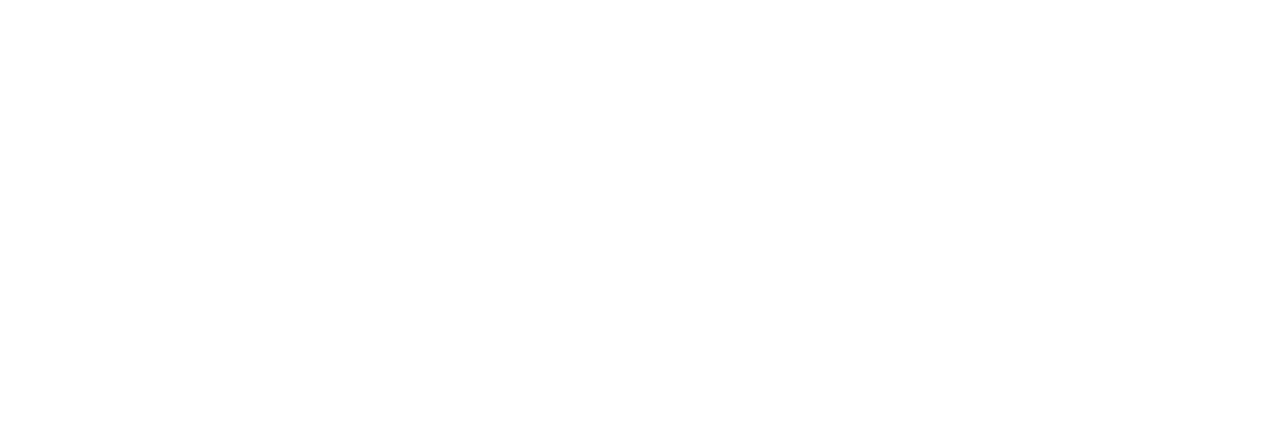
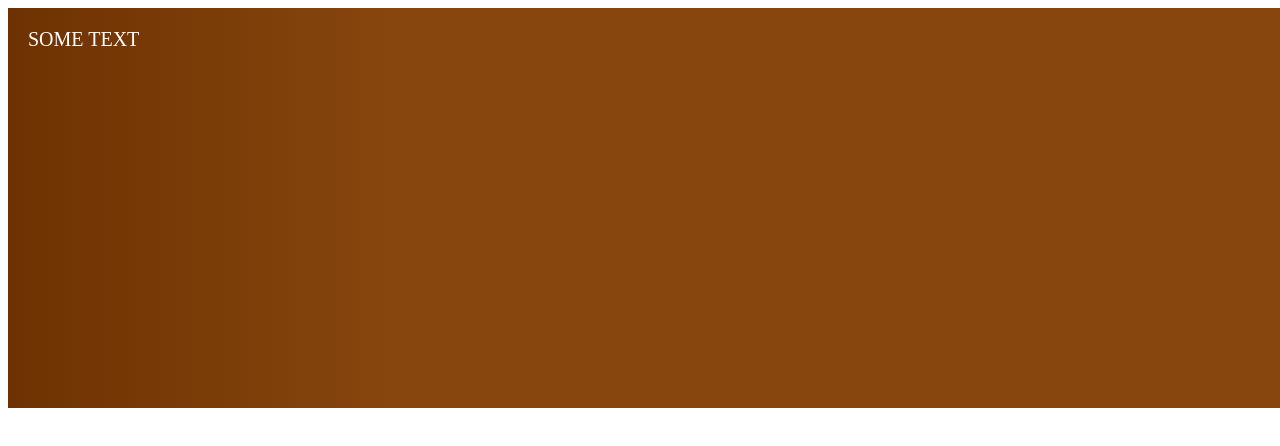
Before and after one commit to oluwatoba1/blemviv, a Gatsby site: page /shop in a window 1280 px wide. Built offline with nearby package versions, Linux system fonts and the light colour scheme; Gatsby itself is replaced by a stand-in of ours.

Commit message:
Chocolate remake

```diff
--- a/src/pages/shop.js
+++ b/src/pages/shop.js
@@ -27,10 +27,10 @@
     margin: 0;
     font-size: 100px;
     padding: 20px;
-    text-align: start;
+    align-self: start;
 
     @media (max-width: 640px) {
-        font-size: 70px;
+        font-size: 60px;
     }
 `
 
@@ -39,7 +39,7 @@
     font-size: 16px;
     text-decoration: underline;
     padding: 0 20px;
-    text-align: end;
+    align-self: end;
 
     @media (max-width: 640px) {
         font-size: 10px;
@@ -111,11 +111,10 @@
     height: 50vh;
     animation: fadeIn 0.6s cubic-bezier(0.25, 0.46, 0.45, 0.94);
 
-    ${
-        ({background}) => background === 1 || 4 && css`
-            background: linear-gradient(90deg, rgb(110,50,2) 0%, rgb(134,70,13) 30%);;
-        `
-    }
+
+
+            background: ${({background}) => background};
+
 
     @keyframes fadeIn {
             0%{
@@ -202,9 +201,9 @@
 
 
     render() {
-        const Pages = [
+        const Pages =
             {
-                item: [
+                items: [
                         {
                             id: 1,
                             background: 'linear-gradient(90deg, rgb(110,50,2) 0%, rgb(134,70,13) 30%)'
@@ -212,11 +211,18 @@
                         {
                             id: 2,
                             background: 'linear-gradient(90deg, rgb(110,50,2) 0%, rgb(134,70,13) 30%)'
+                        },
+                        {
+                            id: 3,
+                            background: 'linear-gradient(90deg, rgb(110,50,2) 0%, rgb(134,70,13) 30%)'
+                        },
+                        {
+                            id: 4,
+                            background: 'linear-gradient(90deg, rgb(86,189,18) 0%, rgb(58,129,10) 30%)'
                         }
                     ]
 
-            }
-        ];
+            };
         return (
             <Wrapper>
                 {this.state.listNumber === 0 &&
@@ -232,23 +238,23 @@
                 }
 
 
-                {Pages.map(page =>
-                    this.state.listNumber === 1 &&
+                {Pages.items.map((item) =>
+                    this.state.listNumber === item.id &&
 
-                        <ProductGroup>
-                            <OneHalf background={this.state.listNumber}><p>SOME TEXT</p></OneHalf>
+                        <ProductGroup key={item.id}>
+                            <OneHalf background={item.background}><p>SOME TEXT</p></OneHalf>
                             <OtherHalf></OtherHalf>
                         </ProductGroup>
 
                 )}
 
-                {this.state.listNumber === 2 &&
-                    <ProductGroup ref={this.myRef}>
+                {/* {this.state.listNumber === 2 &&
+                    <ProductGroup>
                     <p>SOME TEXT 2</p>
                     </ProductGroup>
                 }
                 {this.state.listNumber === 3 &&
-                    <ProductGroup ref={this.myRef}>
+                    <ProductGroup>
                     <p>SOME TEXT 3</p>
                     </ProductGroup>
                 }
@@ -257,7 +263,7 @@
                     <ProductGroup>
                         <OneHalf background={this.state.listNumber}><p>SOME TEXT 4</p></OneHalf>
                         <OtherHalf></OtherHalf>
-                    </ProductGroup>}
+                    </ProductGroup>} */}
 
 
             </Wrapper>
```
